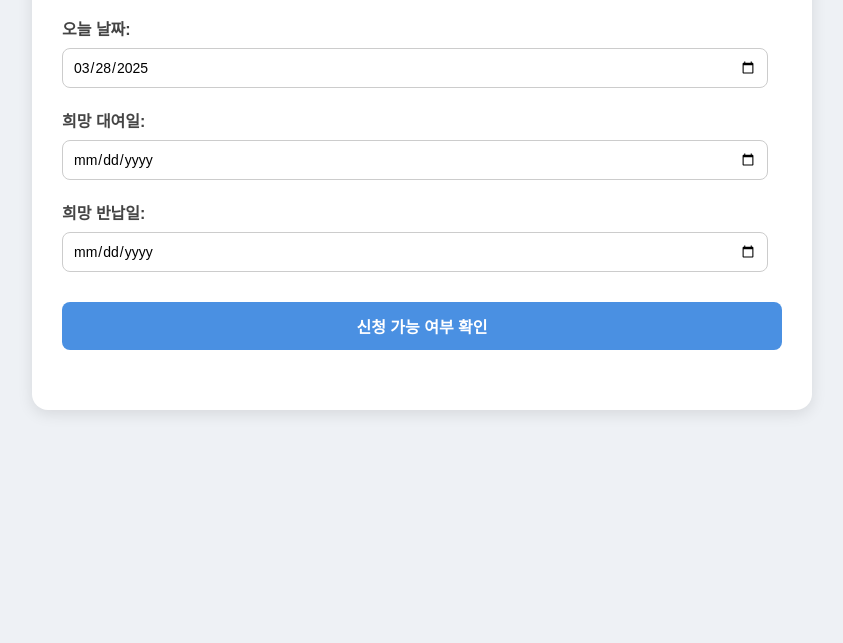
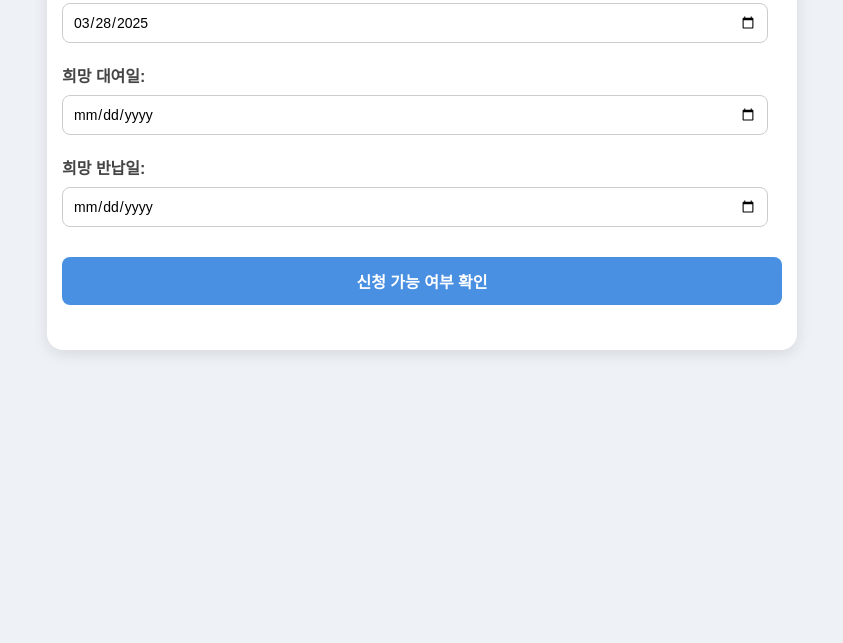
Before and after one commit to greatluck0/L4_checkdate, a plain HTML site: page index.html in a window 1280 px wide. Shown: the part 157-800 px from the top of the page, without its empty margins (218-1061 px from the left). Drawn offline with Linux system fonts and the light colour scheme; a web font is replaced by a local one.

Commit message:
index.html

```diff
--- a/index.html
+++ b/index.html
@@ -17,12 +17,12 @@
       display: flex;
       justify-content: center;
       align-items: flex-start;
-      padding: 50px 20px;
+      padding: 20px 5px;
     }
 
     .container {
       background-color: #fff;
-      padding: 30px;
+      padding: 15px;
       border-radius: 16px;
       box-shadow: 0 4px 15px rgba(0, 0, 0, 0.1);
       width: 100%;
@@ -92,15 +92,15 @@
   <div class="container">
     <h2>장비 대여 신청 가능 여부 확인기</h2>
 
-    <label>오늘 날짜:
+    <label>오늘 날짜:<Br>
       <input type="date" id="today">
     </label>
 
-    <label>희망 대여일:
+    <label>희망 대여일:<Br>
       <input type="date" id="rentalDate">
     </label>
 
-    <label>희망 반납일:
+    <label>희망 반납일:<Br>
       <input type="date" id="returnDate">
     </label>
 
```
